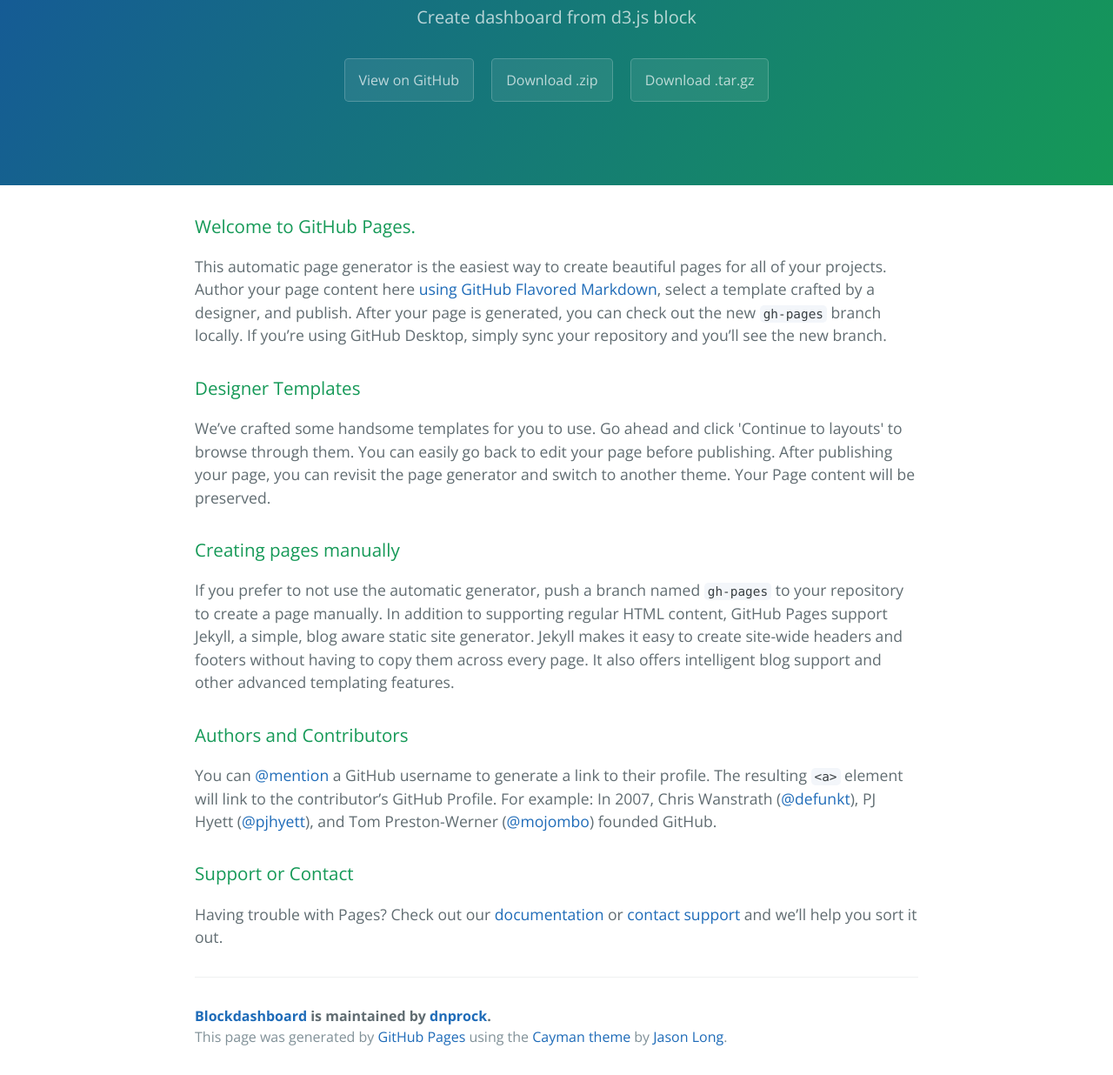
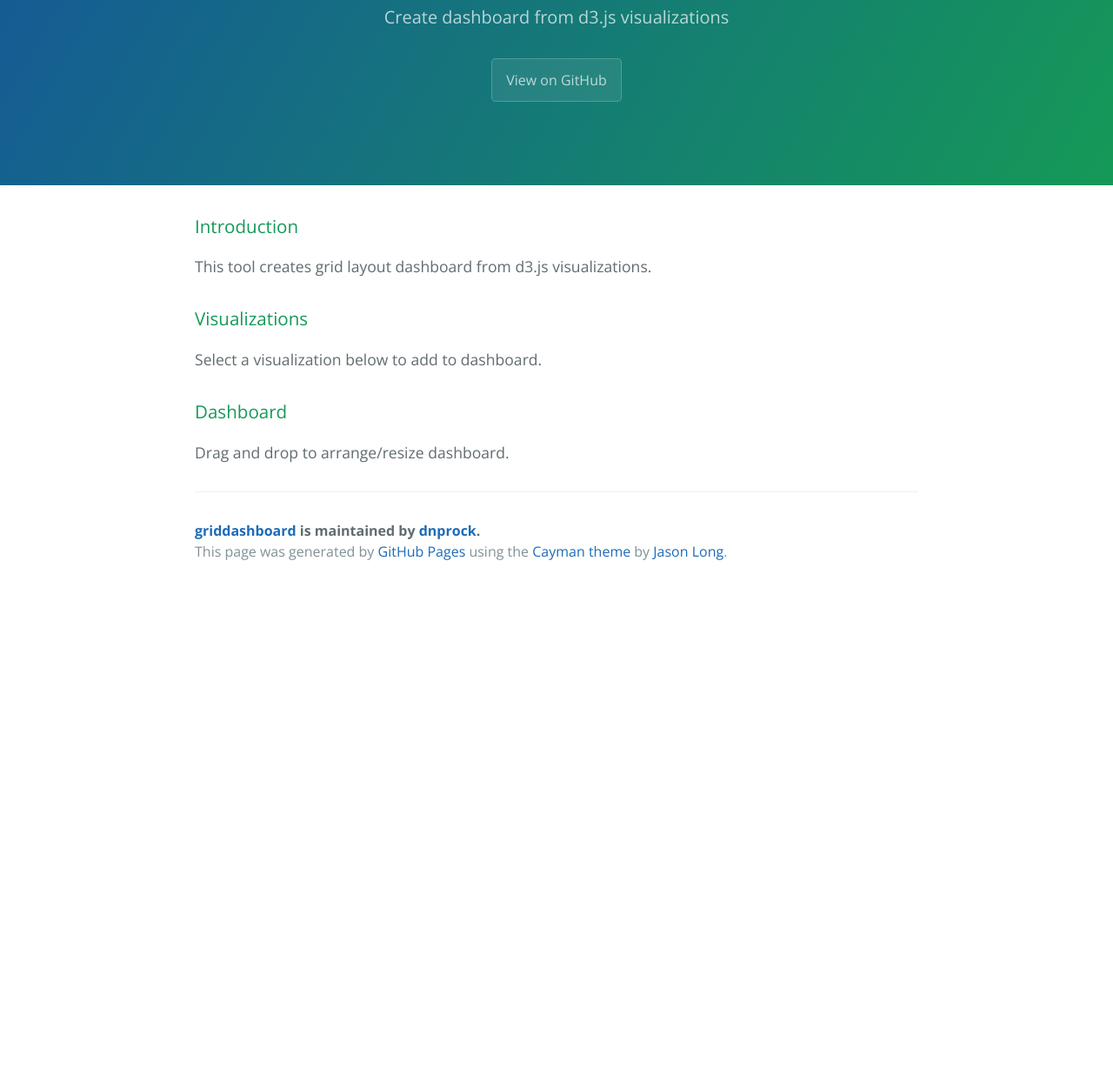
Before and after one commit to dnprock/griddashboard, a plain HTML site: page index.html in a window 1280 px wide. Shown: the part 170-1406 px from the top of the page at 87% size. After the commit the page ends 848 px from the top, so only its background shows below. Drawn offline with nearby package versions, Linux system fonts and the light colour scheme.

Commit message:
Update name

```diff
--- a/index.html
+++ b/index.html
@@ -2,7 +2,7 @@
 <html lang="en-us">
   <head>
     <meta charset="UTF-8">
-    <title>Blockdashboard by dnprock</title>
+    <title>griddashboard by dnprock</title>
     <meta name="viewport" content="width=device-width, initial-scale=1">
     <link rel="stylesheet" type="text/css" href="stylesheets/normalize.css" media="screen">
     <link href='https://fonts.googleapis.com/css?family=Open+Sans:400,700' rel='stylesheet' type='text/css'>
@@ -11,41 +11,32 @@
   </head>
   <body>
     <section class="page-header">
-      <h1 class="project-name">Blockdashboard</h1>
-      <h2 class="project-tagline">Create dashboard from d3.js block</h2>
-      <a href="https://github.com/dnprock/blockdashboard" class="btn">View on GitHub</a>
-      <a href="https://github.com/dnprock/blockdashboard/zipball/master" class="btn">Download .zip</a>
-      <a href="https://github.com/dnprock/blockdashboard/tarball/master" class="btn">Download .tar.gz</a>
+      <h1 class="project-name">Grid Dashboard</h1>
+      <h2 class="project-tagline">Create dashboard from d3.js visualizations</h2>
+      <a href="https://github.com/dnprock/griddashboard" class="btn">View on GitHub</a>
     </section>
 
     <section class="main-content">
       <h3>
-<a id="welcome-to-github-pages" class="anchor" href="#welcome-to-github-pages" aria-hidden="true"><span aria-hidden="true" class="octicon octicon-link"></span></a>Welcome to GitHub Pages.</h3>
+        <a id="introduction" class="anchor" href="#introduction" aria-hidden="true"><span aria-hidden="true" class="octicon octicon-link"></span></a>Introduction</h3>
+      </h3>
 
-<p>This automatic page generator is the easiest way to create beautiful pages for all of your projects. Author your page content here <a href="https://guides.github.com/features/mastering-markdown/">using GitHub Flavored Markdown</a>, select a template crafted by a designer, and publish. After your page is generated, you can check out the new <code>gh-pages</code> branch locally. If you’re using GitHub Desktop, simply sync your repository and you’ll see the new branch.</p>
+      <p>This tool creates grid layout dashboard from d3.js visualizations.</p>
 
-<h3>
-<a id="designer-templates" class="anchor" href="#designer-templates" aria-hidden="true"><span aria-hidden="true" class="octicon octicon-link"></span></a>Designer Templates</h3>
+      <h3>
+        <a id="visualizations" class="anchor" href="#visualizations" aria-hidden="true"><span aria-hidden="true" class="octicon octicon-link"></span></a>Visualizations</h3>
+      </h3>
 
-<p>We’ve crafted some handsome templates for you to use. Go ahead and click 'Continue to layouts' to browse through them. You can easily go back to edit your page before publishing. After publishing your page, you can revisit the page generator and switch to another theme. Your Page content will be preserved.</p>
+      <p>Select a visualization below to add to dashboard.</p>
 
-<h3>
-<a id="creating-pages-manually" class="anchor" href="#creating-pages-manually" aria-hidden="true"><span aria-hidden="true" class="octicon octicon-link"></span></a>Creating pages manually</h3>
+      <h3>
+        <a id="dashboard" class="anchor" href="#dashboard" aria-hidden="true"><span aria-hidden="true" class="octicon octicon-link"></span></a>Dashboard</h3>
+      </h3>
 
-<p>If you prefer to not use the automatic generator, push a branch named <code>gh-pages</code> to your repository to create a page manually. In addition to supporting regular HTML content, GitHub Pages support Jekyll, a simple, blog aware static site generator. Jekyll makes it easy to create site-wide headers and footers without having to copy them across every page. It also offers intelligent blog support and other advanced templating features.</p>
-
-<h3>
-<a id="authors-and-contributors" class="anchor" href="#authors-and-contributors" aria-hidden="true"><span aria-hidden="true" class="octicon octicon-link"></span></a>Authors and Contributors</h3>
-
-<p>You can <a href="https://help.github.com/articles/basic-writing-and-formatting-syntax/#mentioning-users-and-teams" class="user-mention">@mention</a> a GitHub username to generate a link to their profile. The resulting <code>&lt;a&gt;</code> element will link to the contributor’s GitHub Profile. For example: In 2007, Chris Wanstrath (<a href="https://github.com/defunkt" class="user-mention">@defunkt</a>), PJ Hyett (<a href="https://github.com/pjhyett" class="user-mention">@pjhyett</a>), and Tom Preston-Werner (<a href="https://github.com/mojombo" class="user-mention">@mojombo</a>) founded GitHub.</p>
-
-<h3>
-<a id="support-or-contact" class="anchor" href="#support-or-contact" aria-hidden="true"><span aria-hidden="true" class="octicon octicon-link"></span></a>Support or Contact</h3>
-
-<p>Having trouble with Pages? Check out our <a href="https://help.github.com/pages">documentation</a> or <a href="https://github.com/contact">contact support</a> and we’ll help you sort it out.</p>
+      <p>Drag and drop to arrange/resize dashboard.</p>
 
       <footer class="site-footer">
-        <span class="site-footer-owner"><a href="https://github.com/dnprock/blockdashboard">Blockdashboard</a> is maintained by <a href="https://github.com/dnprock">dnprock</a>.</span>
+        <span class="site-footer-owner"><a href="https://github.com/dnprock/griddashboard">griddashboard</a> is maintained by <a href="https://github.com/dnprock">dnprock</a>.</span>
 
         <span class="site-footer-credits">This page was generated by <a href="https://pages.github.com">GitHub Pages</a> using the <a href="https://github.com/jasonlong/cayman-theme">Cayman theme</a> by <a href="https://twitter.com/jasonlong">Jason Long</a>.</span>
       </footer>
```
Also changed, not shown: params.json (+1 -1 lines), 1 other file.
